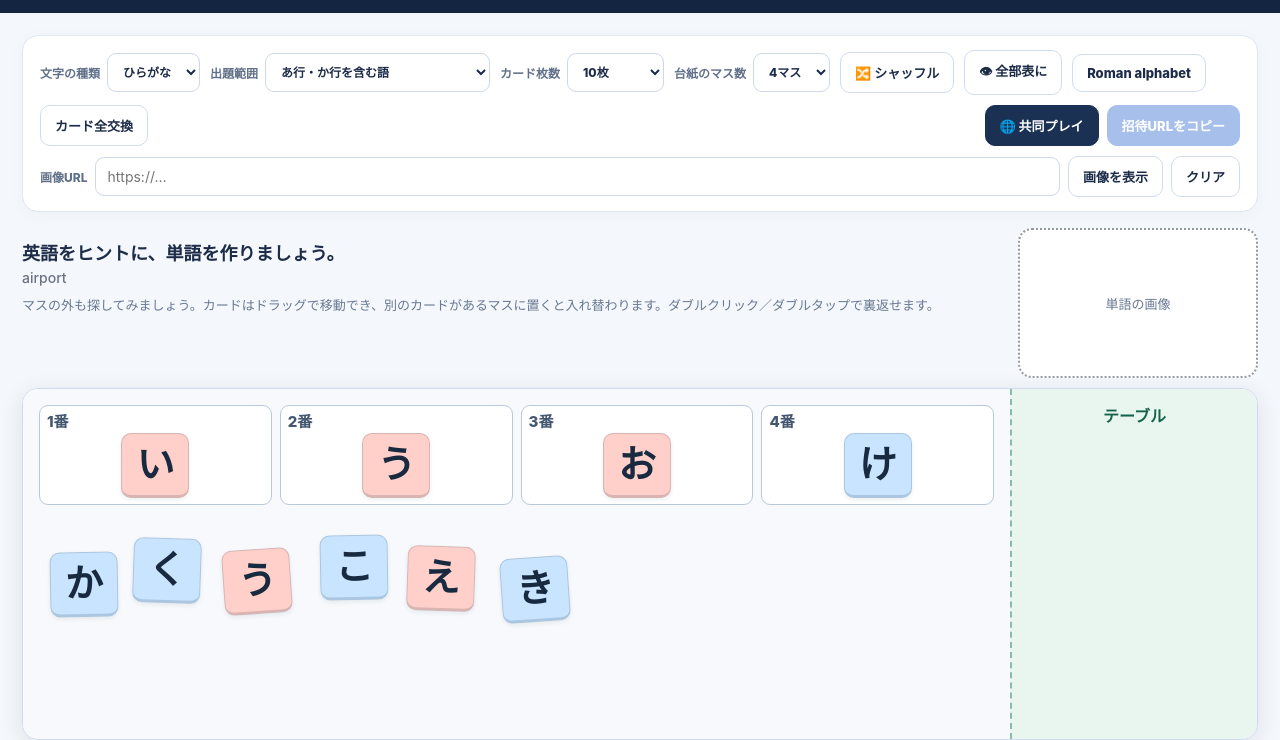
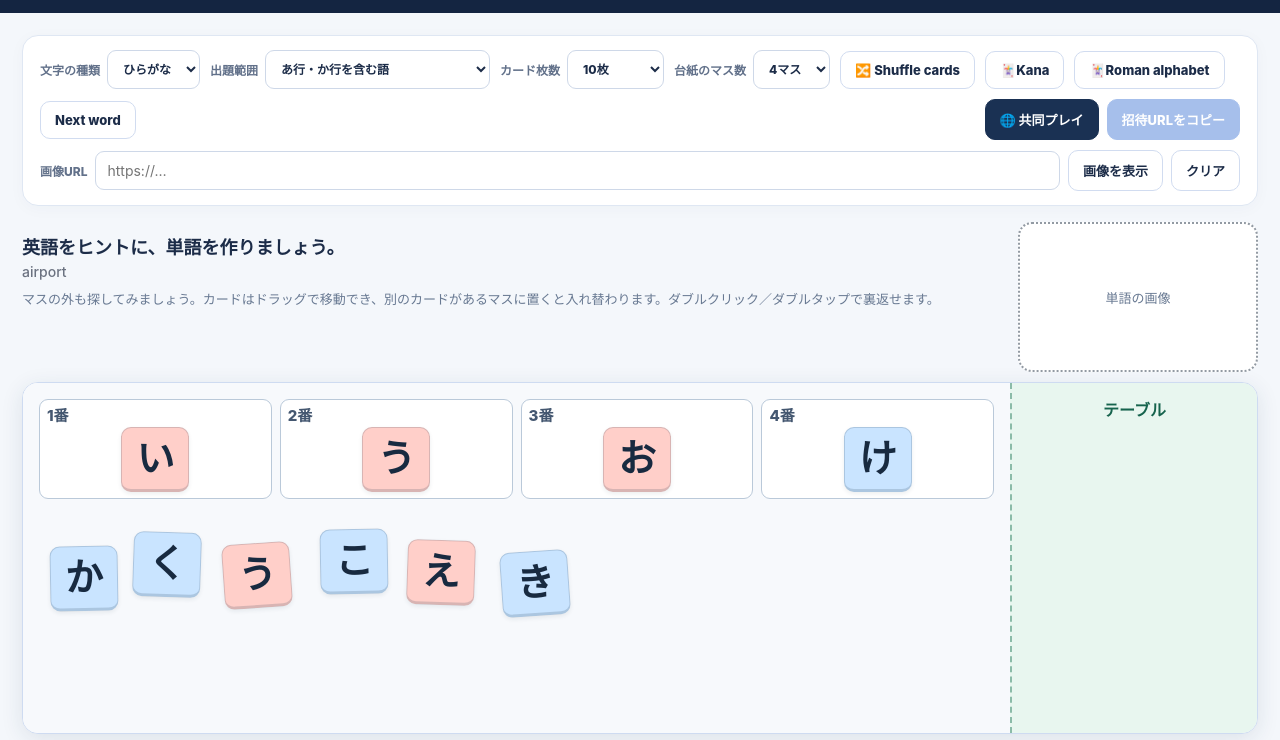
Before and after one commit to takuyatta/lesson_materials, a plain HTML site: page index.html in a window 1280 px wide. Shown: the part 73-813 px from the top of the page. Drawn offline with Linux system fonts and the light colour scheme.

Commit message:
Update index.html

```diff
--- a/index.html
+++ b/index.html
@@ -95,10 +95,10 @@
       <select id="count"><option value="8">8枚</option><option value="10" selected>10枚</option><option value="12">12枚</option><option value="13" hidden>13枚</option><option value="16">16枚</option><option value="20">20枚</option><option value="46">最大46枚</option></select>
     </label>
     <label>台紙のマス数 <select id="slots"><option value="1">1マス</option><option value="2">2マス</option><option value="3">3マス</option><option value="4">4マス</option><option value="5" selected>5マス</option><option value="6">6マス</option><option value="7">7マス</option></select></label>
-    <button id="shuffle" title="同じ文字をランダムに再配置">🔀 シャッフル</button>
-    <button id="all-open">👁 全部表に</button>
-    <button id="roman" aria-pressed="false" lang="en">Roman alphabet</button>
-    <button id="reset">カード全交換</button>
+    <button id="shuffle" title="同じ文字をランダムに再配置">🔀 Shuffle cards</button>
+    <button id="all-open">🃏Kana</button>
+    <button id="roman" aria-pressed="false" lang="en">🃏Roman alphabet</button>
+    <button id="reset">Next word</button>
     <div class="right"><button id="room-btn" class="dark">🌐 共同プレイ</button><button id="invite-btn" class="primary" disabled>招待URLをコピー</button></div>
     <form id="picture-form">
       <label for="picture-url">画像URL</label>
```
